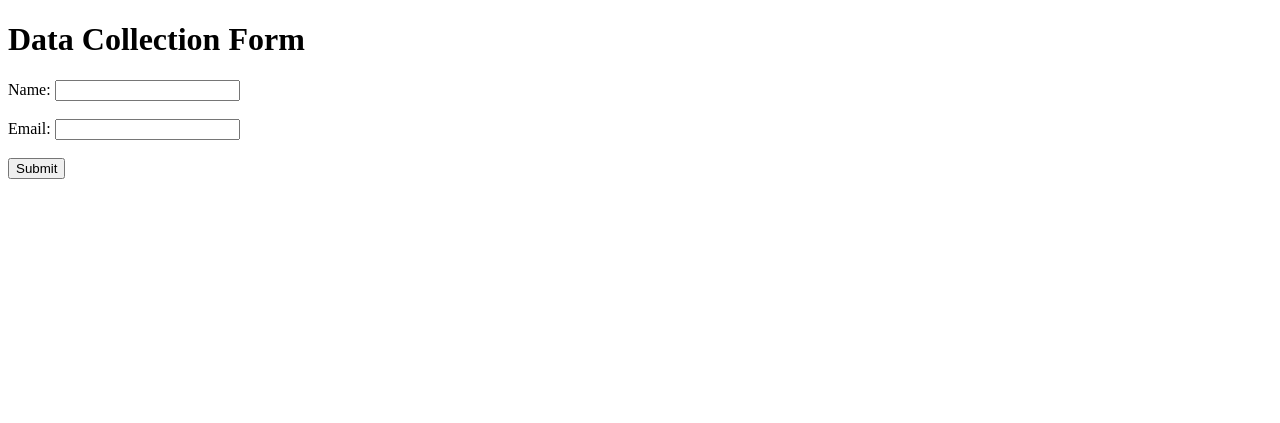
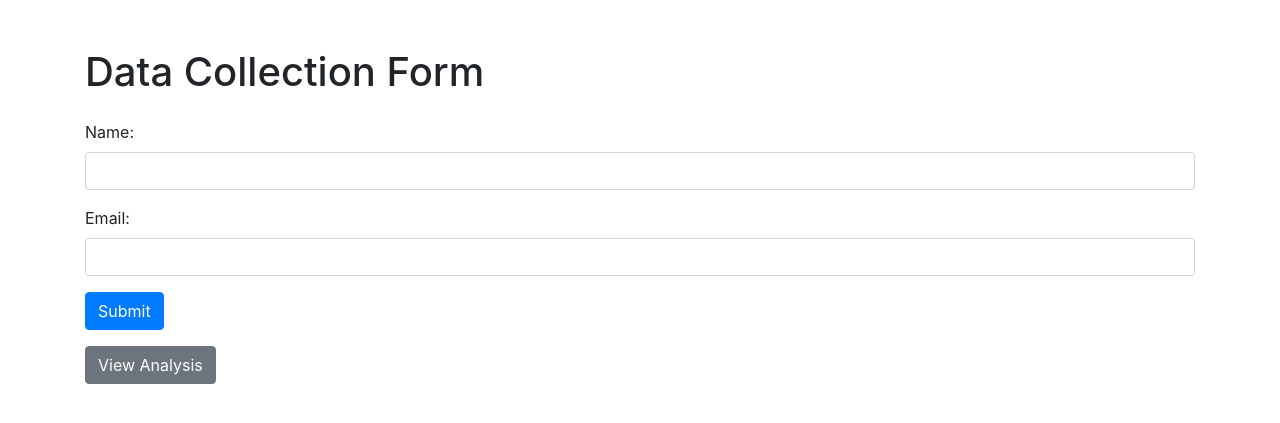
Before and after one commit to m-fatih/my_flask_app, a Flask app: page / in a window 1280 px wide. Shown: the top 423 px of the page. Run offline with Flask 3, Linux system fonts and the light colour scheme; some libraries are stand-ins or nearby versions.

Commit message:
CSS updates

```diff
--- a/templates/index.html
+++ b/templates/index.html
@@ -4,15 +4,28 @@
     <meta charset="UTF-8">
     <meta name="viewport" content="width=device-width, initial-scale=1.0">
     <title>Flask App</title>
+    <!-- Bootstrap CSS -->
+    <link href="https://stackpath.bootstrapcdn.com/bootstrap/4.5.2/css/bootstrap.min.css" rel="stylesheet">
 </head>
 <body>
-    <h1>Data Collection Form</h1>
-    <form action="{{ url_for('submit') }}" method="post">
-        <label for="name">Name:</label>
-        <input type="text" id="name" name="name" required><br><br>
-        <label for="email">Email:</label>
-        <input type="email" id="email" name="email" required><br><br>
-        <input type="submit" value="Submit">
-    </form>
+    <div class="container mt-5">
+        <h1 class="mb-4">Data Collection Form</h1>
+        <form action="{{ url_for('submit') }}" method="post">
+            <div class="form-group">
+                <label for="name">Name:</label>
+                <input type="text" id="name" name="name" class="form-control" required>
+            </div>
+            <div class="form-group">
+                <label for="email">Email:</label>
+                <input type="email" id="email" name="email" class="form-control" required>
+            </div>
+            <button type="submit" class="btn btn-primary">Submit</button>
+        </form>
+        <a href="{{ url_for('analysis') }}" class="btn btn-secondary mt-3">View Analysis</a>
+    </div>
+    <!-- Bootstrap JS and dependencies -->
+    <script src="https://code.jquery.com/jquery-3.5.1.slim.min.js"></script>
+    <script src="https://cdn.jsdelivr.net/npm/@popperjs/core@2.5.4/dist/umd/popper.min.js"></script>
+    <script src="https://stackpath.bootstrapcdn.com/bootstrap/4.5.2/js/bootstrap.min.js"></script>
 </body>
 </html>
```
Also changed, not shown: templates/analysis.html (+17 -9 lines).
